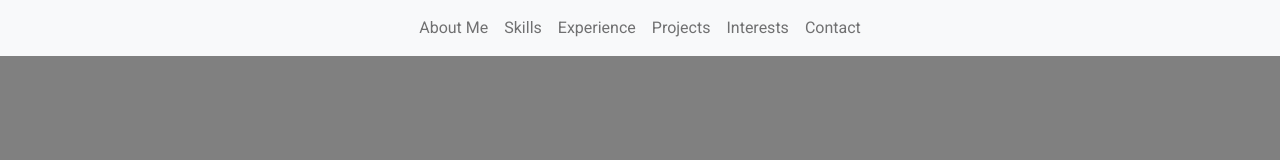
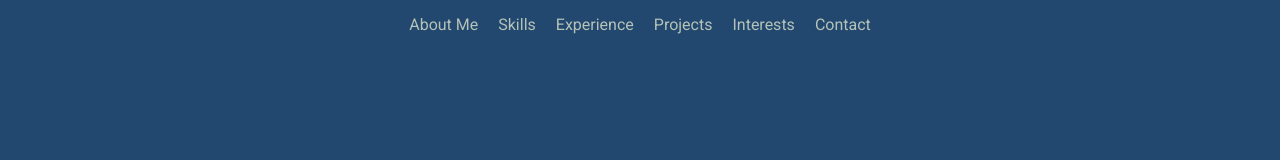
Before and after one commit to jonty-ward/Portfolio_ToDeploy, a React (Create React App) app: page / in a window 1280 px wide. Shown: the top 160 px of the page. Built offline with nearby package versions, Linux system fonts and the light colour scheme.

Commit message:
background color changed and first font colot chosen

```diff
--- a/package.json
+++ b/package.json
@@ -8,6 +8,7 @@
     "eslint-plugin-jsx-a11y": "^6.2.3",
     "eslint-plugin-react-hooks": "^4.2.0",
     "react": "^17.0.2",
+    "react-anchor-link-smooth-scroll": "^1.0.12",
     "react-bootstrap": "^1.5.2",
     "react-bootstrap-icons": "^1.4.0",
     "react-dom": "^17.0.2",
--- a/src/components/NavBar.js
+++ b/src/components/NavBar.js
@@ -1,20 +1,31 @@
 import React from 'react'
 import { Nav, Navbar } from 'react-bootstrap'
+// import ReactDOM from 'react-dom'
+import AnchorLink from 'react-anchor-link-smooth-scroll'
+
 const NavBar = () => {
   return (
+
+
+
     <div >
       <Navbar  bg="light" variant="light" className="navbar ">
         {/* <Navbar.Brand href="#home">Jonty Ward</Navbar.Brand> */}
         <Nav className="mr-auto">
-          <Nav.Link href="#aboutme">About Me</Nav.Link>
-          <Nav.Link href="#skills">Skills</Nav.Link>
-          <Nav.Link href="#experience">Experience </Nav.Link>
-          <Nav.Link href="#projects">Projects</Nav.Link>
-          <Nav.Link href="#interests">Interests</Nav.Link>
-          <Nav.Link href="#contact">Contact</Nav.Link>
+          <AnchorLink href="#aboutme">About Me</AnchorLink>
+          <AnchorLink href="#skills">Skills</AnchorLink>
+          <AnchorLink href="#experience">Experience </AnchorLink>
+          <AnchorLink href="#projects">Projects</AnchorLink>
+          <AnchorLink href="#interests">Interests</AnchorLink>
+          <AnchorLink href="#contact">Contact</AnchorLink>
         </Nav>
 
-      </Navbar>    </div>
+      </Navbar>
+    </div>
+
+
+
+
   )
 }
 
--- a/src/components/ScrollButton.js
+++ b/src/components/ScrollButton.js
@@ -8,9 +8,9 @@ const ScrollButton = () =>{
 
   const toggleVisible = () => {
     const scrolled = document.documentElement.scrollTop
-    if (scrolled > 0){
+    if (scrolled > 100){
       setVisible(false)
-    } else if (scrolled <= 0){
+    } else if (scrolled <= 100){
       setVisible(true)
     }
   }
--- a/src/components/Styles.js
+++ b/src/components/Styles.js
@@ -3,7 +3,7 @@ import styled from 'styled-components'
 export const Header = styled.h1`
 text-align: center;
 left: 50%;
-color: green;
+color: #FF715B;
 `
 
 export const Content = styled.div`
@@ -19,5 +19,5 @@ height: 20px;
 font-size: 3rem;
 z-index: 1;
 cursor: pointer;
-color: green;
+color: #FF715B;
 `
--- a/src/styles/main.scss
+++ b/src/styles/main.scss
@@ -2,15 +2,26 @@
 
 
 body{
-background-color: grey;
+background-color: #224870;
 font-family: 'Roboto', sans-serif;
+color: #B5C2B7;
 }
 .navbar{
-  // background-color: whitesmoke !important;
+  background-color: #224870 !important;
+
 
   justify-content: center;
   max-width: 100vw;
+  a{
+    text-decoration: none;
+    padding: 5px 10px 5px 10px;
+    color: black;
+    color: #B5C2B7;
+
+  }
 }
+
+
 
 .scroll-button{
   margin-top: 8vh;
```
Also changed, not shown: 2 other files (tests, documents, lock files or other folders).
